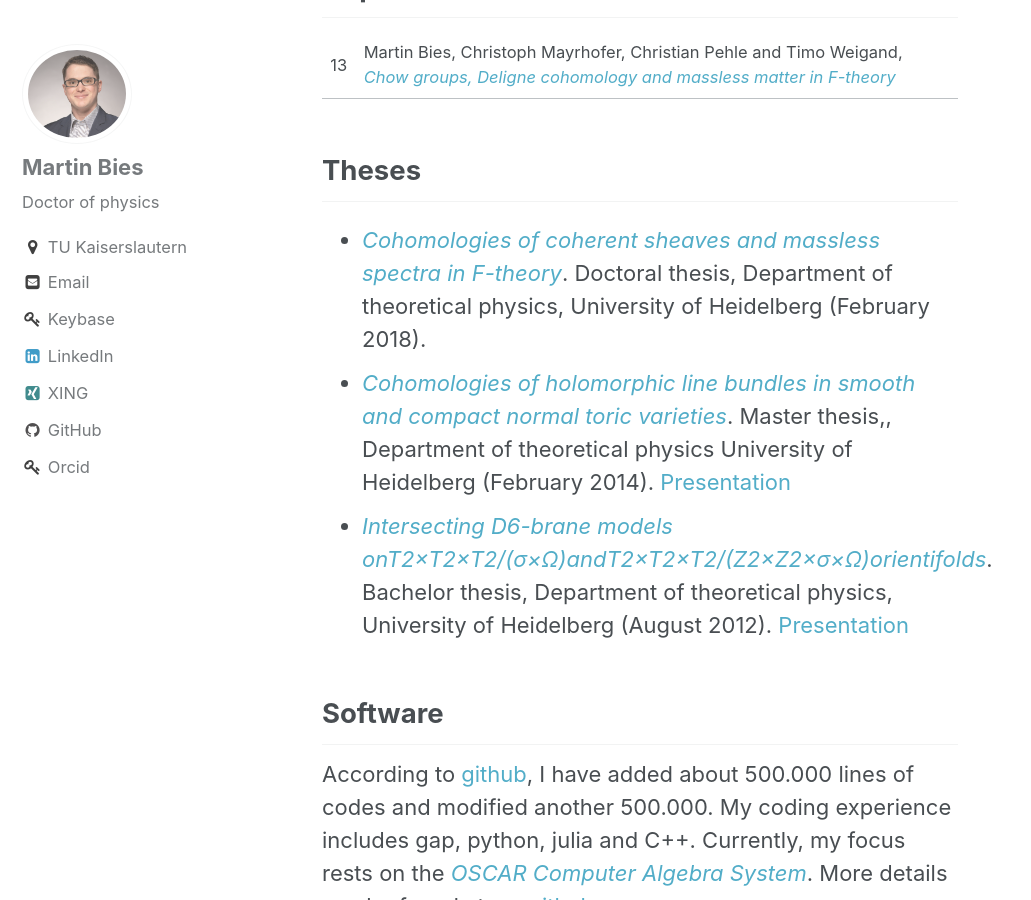
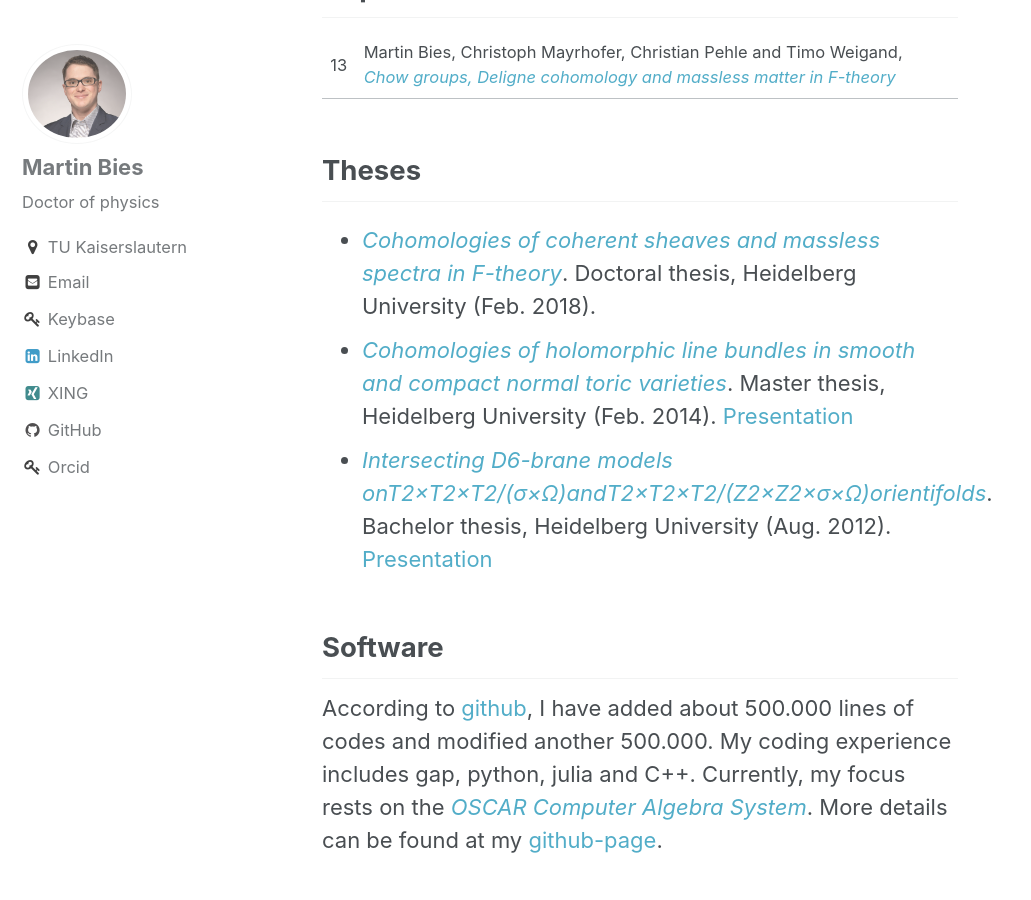
Before and after one commit to MartinBies/MartinBies.github.io, a Jekyll site: the page built from _pages/publications.md, in a window 1280 px wide and 900 px high, scrolled down 1714 px. Shown: the whole window, without its empty margins (0-1031 px from the left). Built offline with Jekyll 4.4.1, drawn with Linux system fonts in a browser that asks for light colours.

Commit message:
Further improvements on publications page

```diff
--- a/_pages/publications.md
+++ b/_pages/publications.md
@@ -53,9 +53,9 @@ For more details on my publications, please visit [inspire](https://inspirehep.n
 
 ## Theses
 
-* [*Cohomologies of coherent sheaves and massless spectra in F-theory*](https://archiv.ub.uni-heidelberg.de/volltextserver/24045/). Doctoral thesis, Department of theoretical physics, University of Heidelberg (February 2018).
-* [*Cohomologies of holomorphic line bundles in smooth and compact normal toric varieties*](/Master_thesis_MartinBies.pdf). Master thesis,, Department of theoretical physics University of Heidelberg (February 2014). [Presentation](/Master_thesis_presentation.pdf)
-* [*Intersecting D6-brane models onT2×T2×T2/(σ×Ω)andT2×T2×T2/(Z2×Z2×σ×Ω)orientifolds*](/Bachelor_thesis_MartinBies.pdf). Bachelor thesis, Department of theoretical physics, University of Heidelberg (August 2012). [Presentation](/Bachelor_thesis_presentation.pdf)
+* [*Cohomologies of coherent sheaves and massless spectra in F-theory*](https://archiv.ub.uni-heidelberg.de/volltextserver/24045/). Doctoral thesis, Heidelberg University (Feb. 2018).
+* [*Cohomologies of holomorphic line bundles in smooth and compact normal toric varieties*](/Master_thesis_MartinBies.pdf). Master thesis, Heidelberg University (Feb. 2014). [Presentation](/Master_thesis_presentation.pdf)
+* [*Intersecting D6-brane models onT2×T2×T2/(σ×Ω)andT2×T2×T2/(Z2×Z2×σ×Ω)orientifolds*](/Bachelor_thesis_MartinBies.pdf). Bachelor thesis, Heidelberg University (Aug. 2012). [Presentation](/Bachelor_thesis_presentation.pdf)
 
 
 
```
